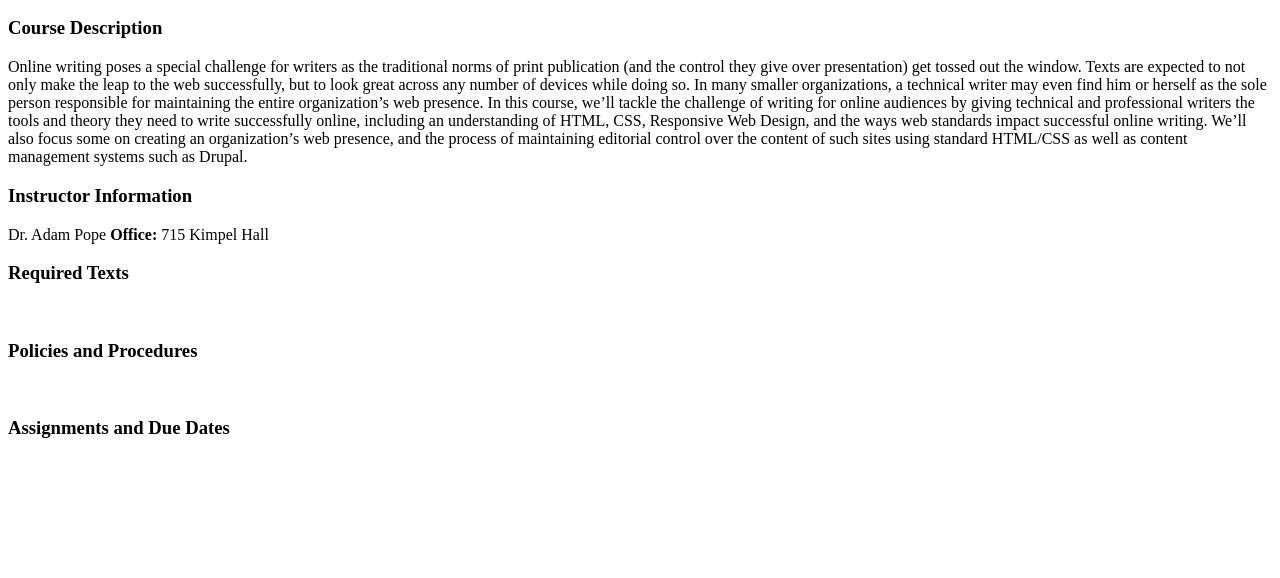
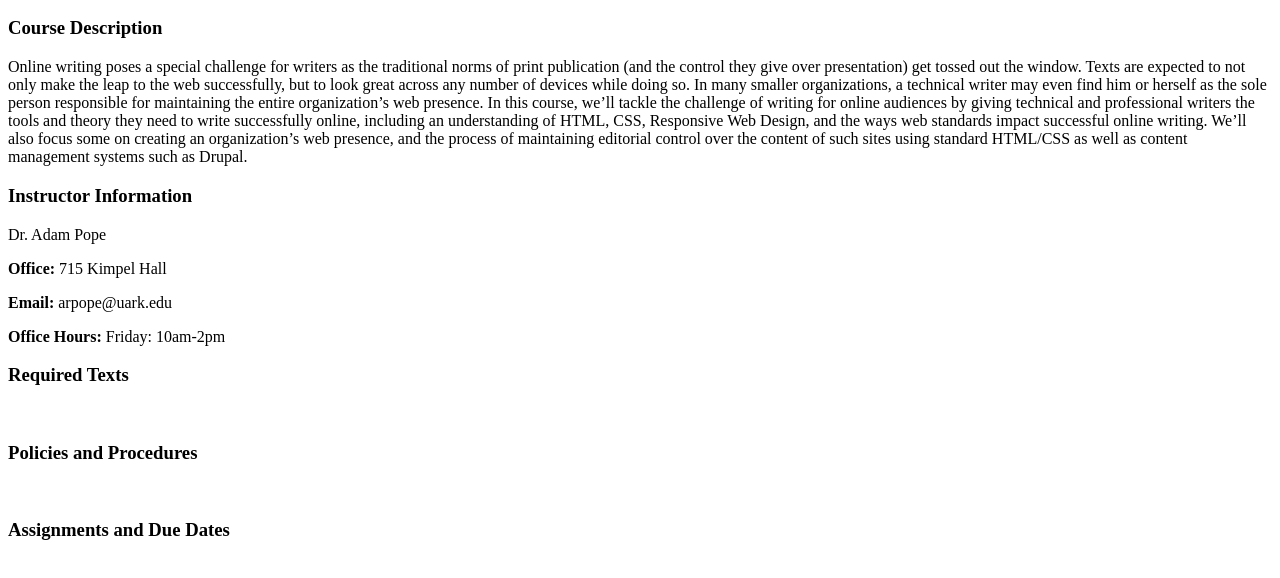
Before and after one commit to RachelHancock/Test-, a plain HTML site: page index.html in a window 1280 px wide. Shown: the part 96-674 px from the top of the page. Drawn offline with Linux system fonts and the light colour scheme.

Commit message:
Headings
Headings and Paragraphs

```diff
--- a/index.html
+++ b/index.html
@@ -5,10 +5,12 @@
 		<h1>ENGL 5523: Technical Writing for Online Audiences
 		<h2>Syllabus and Policies &amp; Procedures</h2>
 		<h3>Course Description</h3>
-	Online writing poses a special challenge for writers as the traditional norms of print publication (and the control they give over presentation) get tossed out the window. Texts are expected to not only make the leap to the web successfully, but to look great across any number of devices while doing so. In many smaller organizations, a technical writer may even find him or herself as the sole person responsible for maintaining the entire organization&rsquo;s web presence. In this course, we&rsquo;ll tackle the challenge of writing for online audiences by giving technical and professional writers the tools and theory they need to write successfully online, including an understanding of HTML, CSS, Responsive Web Design, and the ways web standards impact successful online writing. We&rsquo;ll also focus some on creating an organization&rsquo;s web presence, and the process of maintaining editorial control over the content of such sites using standard HTML/CSS as well as content management systems such as Drupal.
-	<h3>Instructor Information</h3>
-	<p>Dr. Adam Pope
-	<b>Office:</b> 715 Kimpel Hall
-	<h3>Required Texts</h3><br>
-	<h3>Policies and Procedures</h3><br>
-	<h3>Assignments and Due Dates</h3><br></body>
+		<p>Online writing poses a special challenge for writers as the traditional norms of print publication (and the control they give over presentation) get tossed out the window. Texts are expected to not only make the leap to the web successfully, but to look great across any number of devices while doing so. In many smaller organizations, a technical writer may even find him or herself as the sole person responsible for maintaining the entire organization&rsquo;s web presence. In this course, we&rsquo;ll tackle the challenge of writing for online audiences by giving technical and professional writers the tools and theory they need to write successfully online, including an understanding of HTML, CSS, Responsive Web Design, and the ways web standards impact successful online writing. We&rsquo;ll also focus some on creating an organization&rsquo;s web presence, and the process of maintaining editorial control over the content of such sites using standard HTML/CSS as well as content management systems such as Drupal.</p>
+		<h3>Instructor Information</h3>
+		<p>Dr. Adam Pope
+		<p><b>Office:</b> 715 Kimpel Hall</p>
+		<p><b>Email:</b> arpope@uark.edu</p>
+		<p><b>Office Hours:</b> Friday: 10am-2pm</p>
+		<h3>Required Texts</h3><br>
+		<h3>Policies and Procedures</h3><br>
+		<h3>Assignments and Due Dates</h3><br></body>
```
